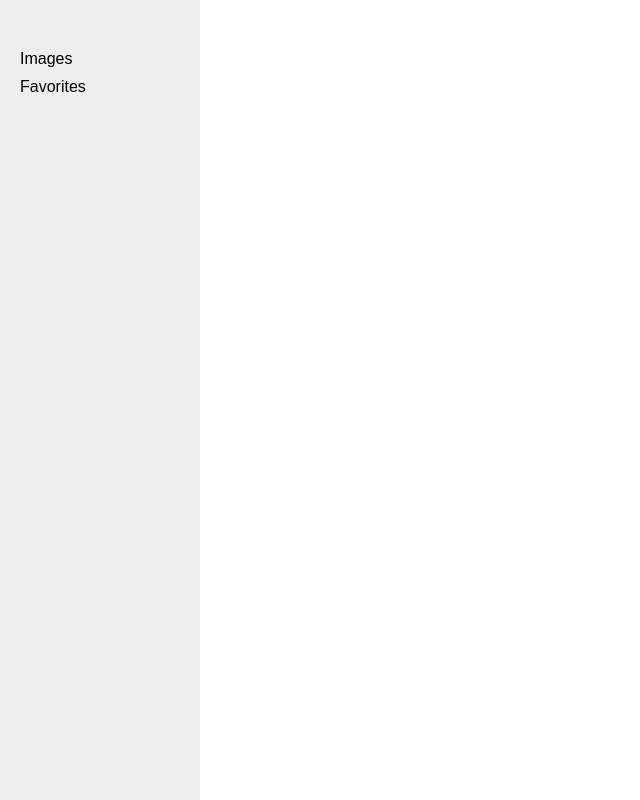
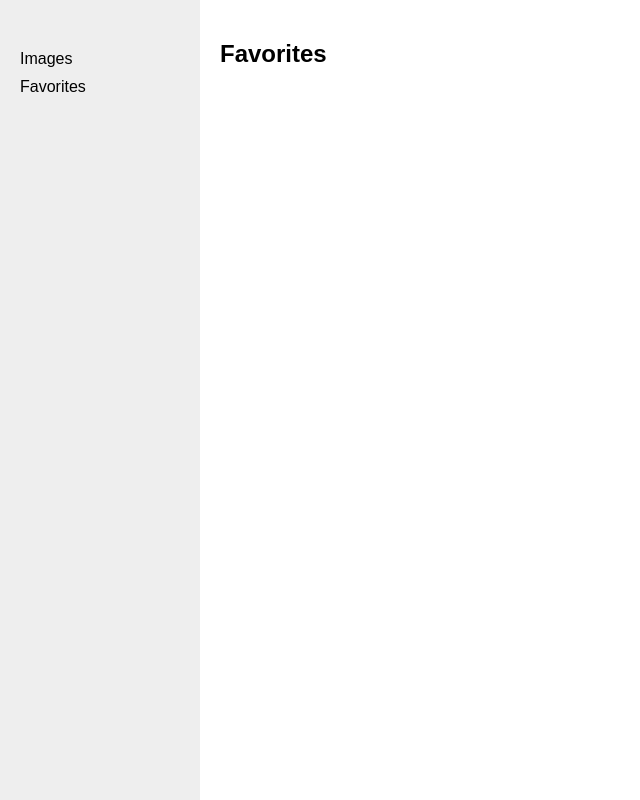
Before and after one commit to yury-herlovich/thecatapi-app, a React (Create React App) app: page /favorites in a window 1280 px wide. Shown: the whole page, without its empty margins (0-640 px from the left). Built offline with nearby package versions, Linux system fonts and the light colour scheme.

Commit message:
Add Images and Favorits components

```diff
--- a/src/App.css
+++ b/src/App.css
@@ -21,3 +21,11 @@ nav a {
 nav a:hover {
   text-decoration: underline;
 }
+
+main {
+  padding-left: 200px;
+}
+
+main > section {
+  padding: 20px;
+}
--- a/src/App.js
+++ b/src/App.js
@@ -1,7 +1,9 @@
 import React, { Component } from 'react';
-import { BrowserRouter } from 'react-router-dom';
+import { BrowserRouter, Route } from 'react-router-dom';
 
-import Menu from './components/menu';
+import Menu from './components/Menu';
+import Images from './components/Images';
+import Favorites from './components/Favorites';
 import './App.css';
 
 class App extends Component {
@@ -12,7 +14,10 @@ class App extends Component {
           <aside>
             <Menu/>
           </aside>
-          <main></main>
+          <main>
+            <Route path="/images" component={Images}/>
+            <Route path="/favorites" component={Favorites}/>
+          </main>
         </div>
       </BrowserRouter>
     );
--- /dev/null
+++ b/src/components/Favorites.jsx
@@ -0,0 +1,13 @@
+import React, { Component } from 'react';
+
+class Favorites extends Component {
+  render() {
+    return (
+      <section>
+        <header><h1>Favorites</h1></header>
+      </section>
+    )
+  }
+}
+
+export default Favorites;
--- /dev/null
+++ b/src/components/Images.jsx
@@ -0,0 +1,13 @@
+import React, { Component } from 'react';
+
+class Images extends Component {
+  render() {
+    return (
+      <section>
+        <header><h1>Images</h1></header>
+      </section>
+    )
+  }
+}
+
+export default Images;
--- a/src/index.css
+++ b/src/index.css
@@ -1,4 +1,4 @@
-* {
+body {
   margin: 0;
   padding: 0;
   font-family: sans-serif;
```
Also changed, not shown: src/components/Menu.jsx (renamed from src/components/menu.js).
